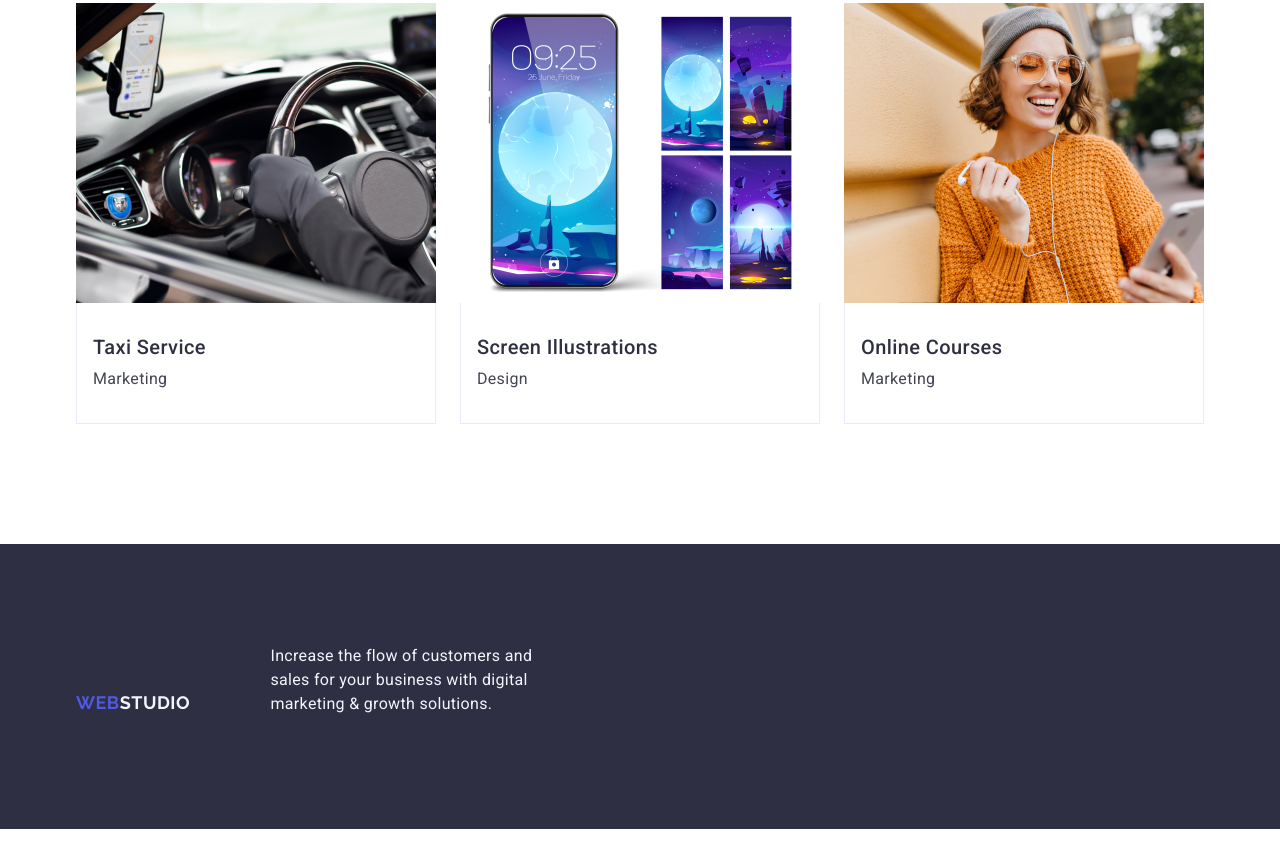
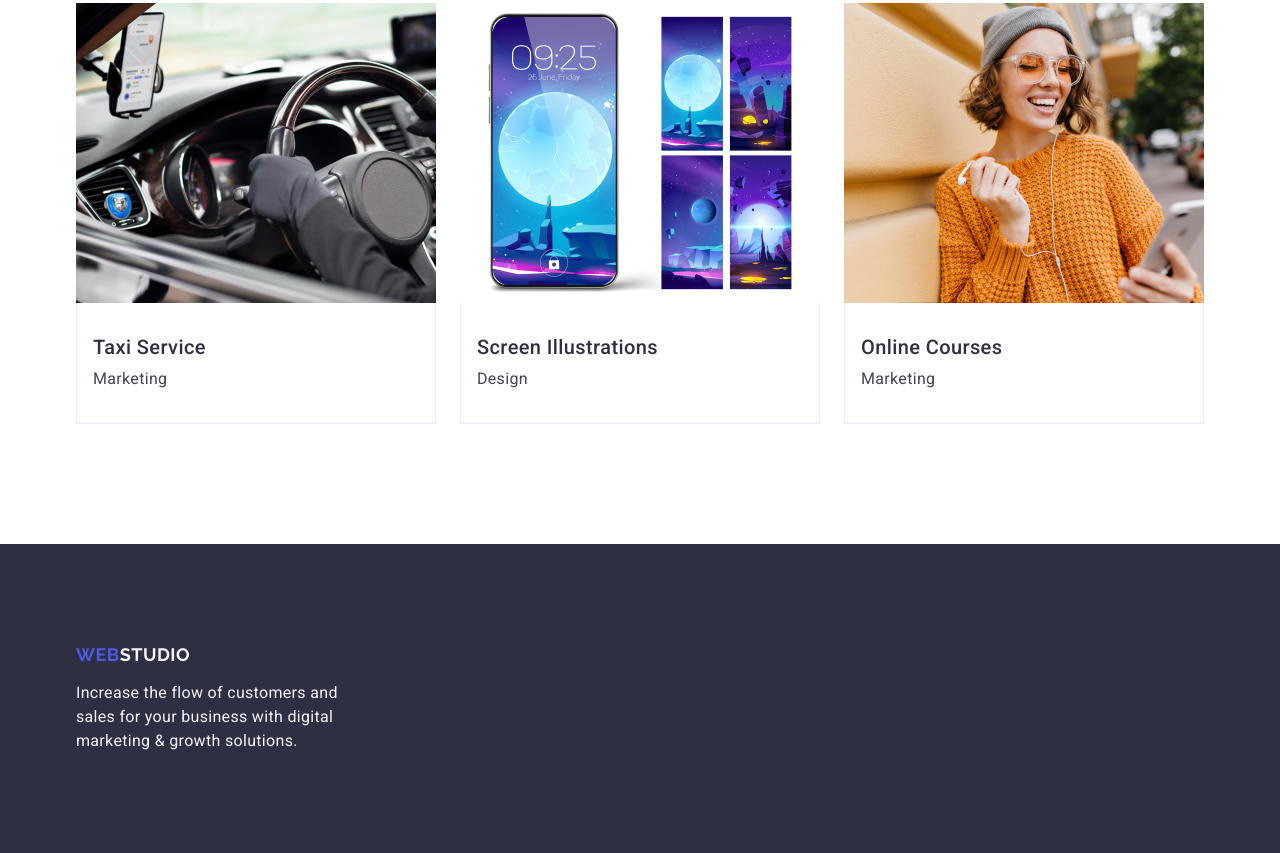
Before and after one commit to DimaKisiv/goit-markup-hw-03, a plain HTML site: page index.html in a window 1280 px wide. Shown: the part 2471-3324 px from the top of the page. Before the commit the page ends 3300 px from the top, so only its background shows below. Drawn offline with nearby package versions, Linux system fonts and the light colour scheme.

Commit message:
footer items alignment

```diff
--- a/css/styles.css
+++ b/css/styles.css
@@ -281,6 +281,11 @@ img {
   padding: 100px 0;
 }
 
+.footer .container {
+  display: flex;
+  flex-direction: column;
+}
+
 .footer-logo {
   margin-bottom: 16px;
   display: inline-block;
```
